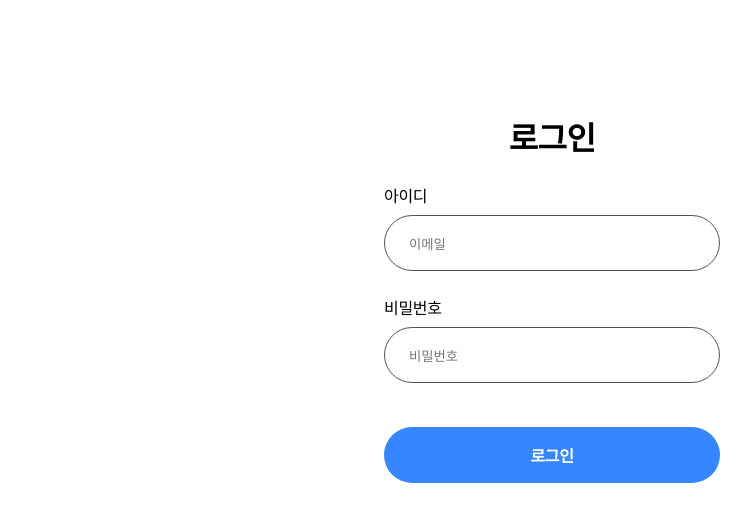
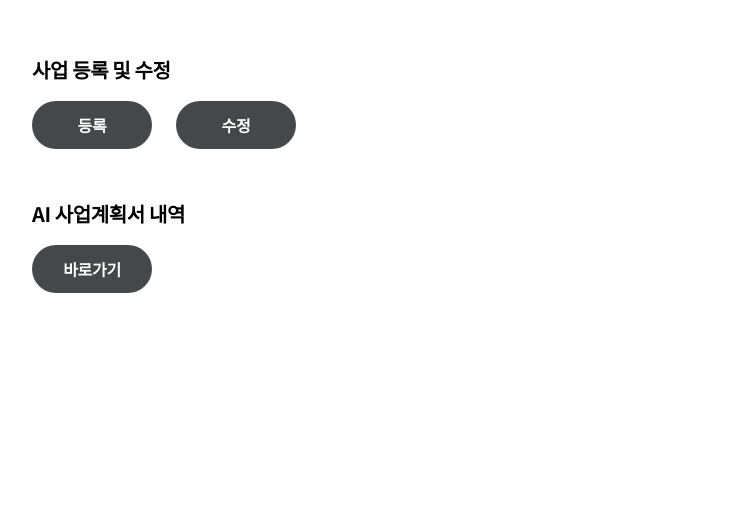
Before and after one commit to naya-h2/Bridge, a React (Create React App) app: page /admin in a window 1280 px wide. Shown: the part 155-676 px from the top of the page, without its empty margins (88-839 px from the left). Built offline with nearby package versions, Linux system fonts and the light colour scheme.

Commit message:
✨ feat: 사업 등록 기능 구현 완료

```diff
--- a/package.json
+++ b/package.json
@@ -48,7 +48,7 @@
       "last 1 safari version"
     ]
   },
-  "proxy": "http://15.164.213.31:8080/api",
+  "proxy": "http://54.180.131.207:8082/api",
   "devDependencies": {
     "@babel/core": "^7.24.4",
     "@babel/preset-env": "^7.24.4",
--- a/src/App.jsx
+++ b/src/App.jsx
@@ -12,7 +12,7 @@ function App() {
       <Route path="/" element={<HomePage />} />
       <Route path="/list" element={<ListPage />} />
       <Route path="/calendar" element={<CalendarPage />} />
-      <Route path="/business" element={<BusinessPage />} />
+      <Route path="/post" element={<BusinessPage />} />
       <Route path="/admin" element={<AdminPage />} />
       <Route path="*" element={<NotFoundPage />} />
     </Routes>
--- /dev/null
+++ b/src/components/admin/BusinessPost.jsx
@@ -0,0 +1,132 @@
+import React, { useEffect, useState } from 'react';
+import styled from 'styled-components';
+import FilterContent from '../commons/FilterContent';
+import { useStore } from '../../stores';
+import { useForm } from 'react-hook-form';
+import { funnelNextBtn } from '../../styles/button';
+
+const INPUT_VALUE = [
+  {
+    label: '사업명',
+    placeholder: '사업명을 입력해주세요',
+    inputType: 'text',
+    registerName: 'title',
+  },
+  {
+    label: '주관기관명 입력',
+    placeholder: '주관기관명을 입력해주세요',
+    inputType: 'text',
+    registerName: 'agent',
+  },
+  {
+    label: '지원마감일',
+    placeholder: null,
+    inputType: 'date',
+    registerName: 'deadline',
+  },
+  {
+    label: '지원 페이지 링크',
+    placeholder: 'url을 입력해주세요',
+    inputType: 'url',
+    registerName: 'link',
+  },
+];
+
+function BusinessPost() {
+  const { register, getValues } = useForm();
+  const { selectedList } = useStore((state) => ({
+    selectedList: state.selectedFilter,
+  }));
+  const [isLoading, setIsLoading] = useState(false);
+
+  console.log(selectedList);
+
+  const postBusiness = async () => {
+    const { title, deadline, agent, link } = getValues();
+    const data = {
+      title,
+      types: selectedList,
+      deadline,
+      agent,
+      link,
+    };
+    console.log(data);
+    const res = await fetch(`/business`, {
+      method: 'POST',
+      headers: {
+        'Content-Type': 'application/json',
+      },
+      body: data,
+    });
+    setIsLoading(false);
+  };
+
+  useEffect(() => {
+    if (isLoading) postBusiness();
+  }, [isLoading]);
+
+  return (
+    <Container>
+      {INPUT_VALUE.map((input) => (
+        <Label key={input.registerName}>
+          {input.label}
+          <Input placeholder={input.placeholder} type={input.inputType} {...register(`${input.registerName}`)} />
+        </Label>
+      ))}
+      <Label>
+        지원사업 유형 &<br />
+        주관기관 분류
+        <FilterWrapper>
+          <FilterContent />
+        </FilterWrapper>
+      </Label>
+      <BtnWrapper>
+        <SubmitBtn onClick={() => setIsLoading(true)} disabled={isLoading} $disabled={isLoading}>
+          {isLoading ? '업로드중' : '업로드'}
+        </SubmitBtn>
+      </BtnWrapper>
+    </Container>
+  );
+}
+
+export default BusinessPost;
+
+const Label = styled.label`
+  display: flex;
+  justify-content: space-between;
+  align-items: center;
+
+  font-size: 16px;
+  font-weight: 500;
+  line-height: 150%; /* 24px */
+  letter-spacing: -0.32px;
+`;
+
+const Input = styled.input`
+  width: 80%;
+  padding: 16px 24px;
+
+  border-radius: 8px;
+  border: 1px solid #b8b9ba;
+  background: #fff;
+`;
+
+const Container = styled.div`
+  display: flex;
+  flex-direction: column;
+  gap: 20px;
+`;
+
+const FilterWrapper = styled.div`
+  width: 80%;
+`;
+
+const SubmitBtn = styled.button`
+  ${funnelNextBtn}
+  height: 64px;
+`;
+
+const BtnWrapper = styled.div`
+  display: flex;
+  justify-content: flex-end;
+`;
--- a/src/pages/admin/Layout.jsx
+++ b/src/pages/admin/Layout.jsx
@@ -1,11 +1,108 @@
 import styled from 'styled-components';
 import LoginForm from '../../components/admin/LoginForm';
 import { useStore } from '../../stores';
+import { useState } from 'react';
+import BusinessPost from '../../components/admin/BusinessPost';
+import arrowBack from '../../assets/icon/arrow-back.svg';
+
+const TITLE = {
+  main: '',
+  post: '사업 등록',
+  edit: '사업 수정',
+  ai_list: 'AI 사업계획서 내역',
+};
 
 function Layout() {
   const { isLogin } = useStore((state) => ({ isLogin: state.isLogin }));
+  const [page, setPage] = useState('main');
 
-  return <>{isLogin ? <div>로그인성공</div> : <LoginForm />}</>;
+  const AdminMain = () => {
+    return (
+      <>
+        <Title>사업 등록 및 수정</Title>
+        <BtnWrapper>
+          <Button onClick={() => setPage('post')}>등록</Button>
+          <Button onClick={() => setPage('edit')}>수정</Button>
+        </BtnWrapper>
+        <Title>AI 사업계획서 내역</Title>
+        <Button onClick={() => setPage('ai_list')}>바로가기</Button>
+      </>
+    );
+  };
+
+  return (
+    <>
+      {!isLogin ? (
+        <Container>
+          {page !== 'main' && <BackIcon src={arrowBack} onClick={() => setPage('main')} />}
+          <PageTitle>{TITLE[page]}</PageTitle>
+          {page === 'main' && <AdminMain />}
+          {page === 'post' && <BusinessPost />}
+        </Container>
+      ) : (
+        <LoginForm />
+      )}
+    </>
+  );
 }
 
 export default Layout;
+
+const BackIcon = styled.img`
+  width: 40px;
+  height: 40px;
+
+  cursor: pointer;
+
+  position: absolute;
+  top: 80px;
+  left: 40px;
+`;
+
+const Container = styled.div`
+  padding: 160px 120px;
+  min-width: 1024px;
+  max-width: 1440px;
+
+  position: relative;
+`;
+
+const PageTitle = styled.p`
+  margin-bottom: 40px;
+
+  font-size: 20px;
+  font-weight: 700;
+  letter-spacing: -0.4px;
+`;
+
+const Title = styled.p`
+  margin-top: 40px;
+  margin-bottom: 8px;
+  height: 48px;
+
+  display: flex;
+  align-items: center;
+
+  font-size: 20px;
+  font-weight: 700;
+  letter-spacing: -0.4px;
+`;
+
+const BtnWrapper = styled.div`
+  display: flex;
+  gap: 24px;
+`;
+
+const Button = styled.button`
+  width: 120px;
+  height: 48px;
+  padding: 12px 0;
+
+  color: #fff;
+  font-size: 16px;
+  font-weight: 700;
+  letter-spacing: -0.32px;
+
+  background-color: #46474b;
+  border-radius: 40px;
+`;
```
Also changed, not shown: src/assets/icon/arrow-back.svg (added).
